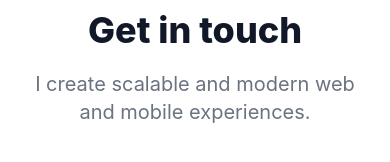
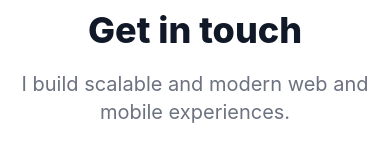
Before and after one commit to steinarbragi/steinario, a Next.js app: page / in a window 390 px wide. Shown: the part 402-564 px from the top of the page. Built offline with nearby package versions, Linux system fonts and the light colour scheme.

Commit message:
update phone number

```diff
--- a/components/header.tsx
+++ b/components/header.tsx
@@ -55,7 +55,7 @@ const Header = () => {
               </a>
               <a
                 type="button"
-                href="tel:+8473439"
+                href="tel:+3548473439"
                 className="inline-flex justify-center px-4 py-2 border border-gray-300 shadow-sm text-sm font-medium rounded-md text-gray-700 bg-white hover:bg-gray-50 focus:outline-none focus:ring-2 focus:ring-offset-2 focus:ring-pink-500"
               >
                 <PhoneIcon
--- a/components/hero.tsx
+++ b/components/hero.tsx
@@ -8,7 +8,7 @@ export default function Hero() {
             Get in touch
           </p>
           <p className="max-w-xl mt-5 mx-auto text-xl text-gray-500">
-            I create scalable and modern web and mobile experiences.
+            I build scalable and modern web and mobile experiences.
           </p>
         </div>
       </div>
```
